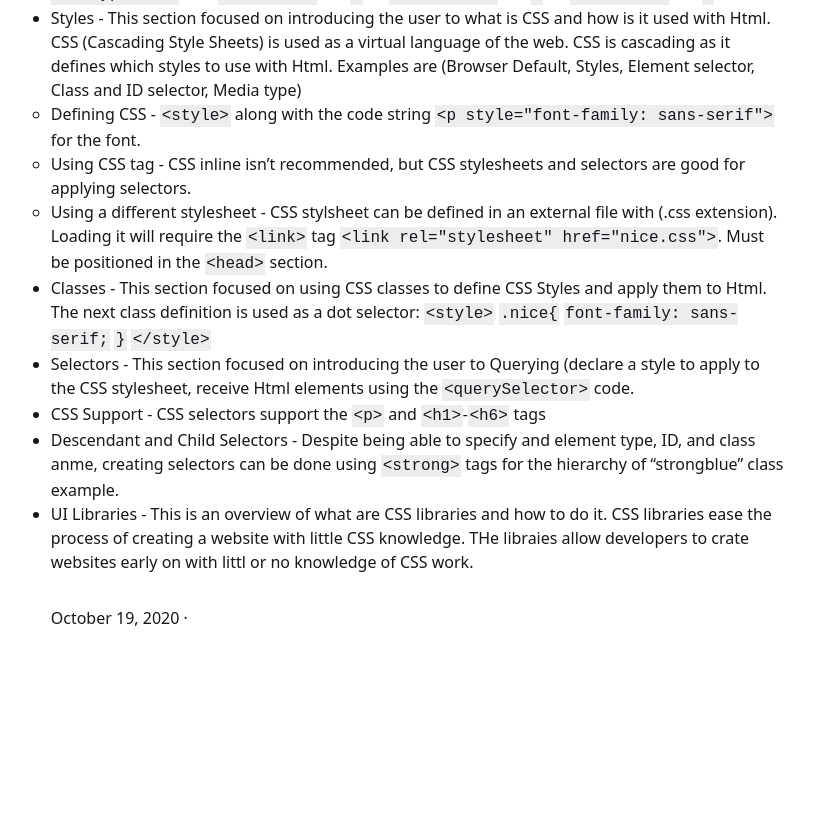
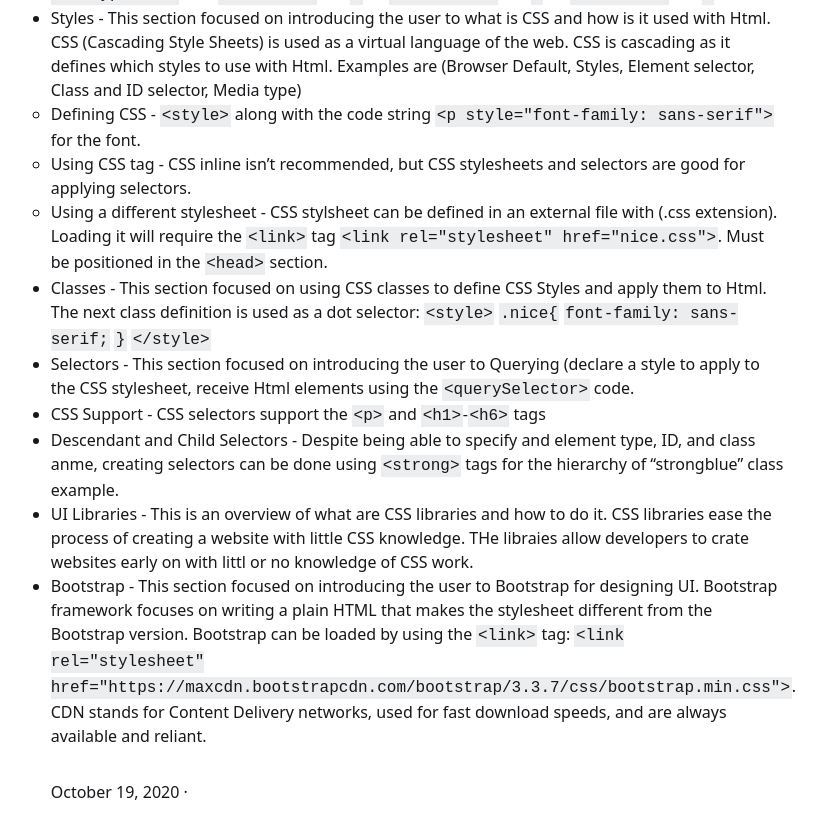
Before and after one commit to Osvaldo178/Osvaldo178.github.io, a Jekyll site: the page built from _posts/2020-10-19-Overview-of-Html-Practice.md, in a window 1280 px wide and 900 px high, scrolled down 1262 px. Shown: the top 839 px of the window, without its empty margins (302-1128 px from the left). Built offline with Jekyll 4.4.1, drawn with Linux system fonts in a browser that asks for light colours; before the commit the page ends 1988 px from its top, so only the background shows below that.

Commit message:
added last part

```diff
--- a/_posts/2020-10-19-Overview-of-Html-Practice.md
+++ b/_posts/2020-10-19-Overview-of-Html-Practice.md
@@ -72,3 +72,4 @@ Today, Kajari instructed Celeste and I to work on Html practice. [This is the we
 * CSS Support - CSS selectors support the `<p>` and `<h1>`-`<h6>` tags
 * Descendant and Child Selectors - Despite being able to specify and element type, ID, and class anme, creating selectors can be done using `<strong>` tags for the hierarchy of "strongblue" class example.
 * UI Libraries - This is an overview of what are CSS libraries and how to do it. CSS libraries ease the process of creating a website with little CSS knowledge. THe libraies allow developers to crate websites early on with littl or no knowledge of CSS work.
+* Bootstrap - This section focused on introducing the user to Bootstrap for designing UI. Bootstrap framework focuses on writing a plain HTML that makes the stylesheet different from the Bootstrap version. Bootstrap can be loaded by using the `<link>` tag: `<link rel="stylesheet" href="https://maxcdn.bootstrapcdn.com/bootstrap/3.3.7/css/bootstrap.min.css">`. CDN stands for Content Delivery networks, used for fast download speeds, and are always available and reliant.
```
